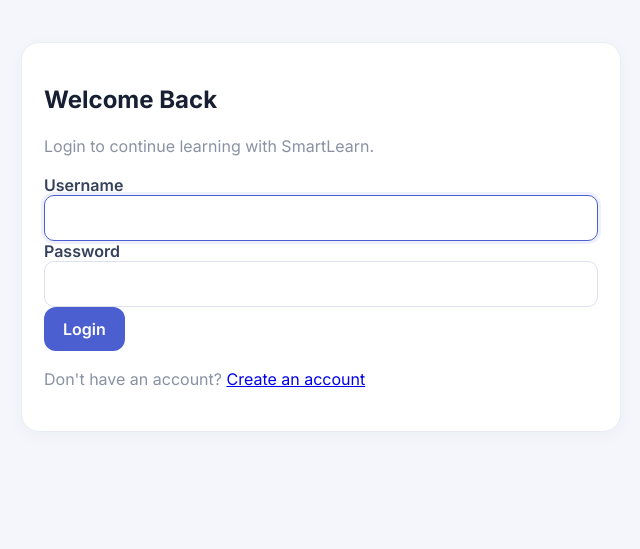
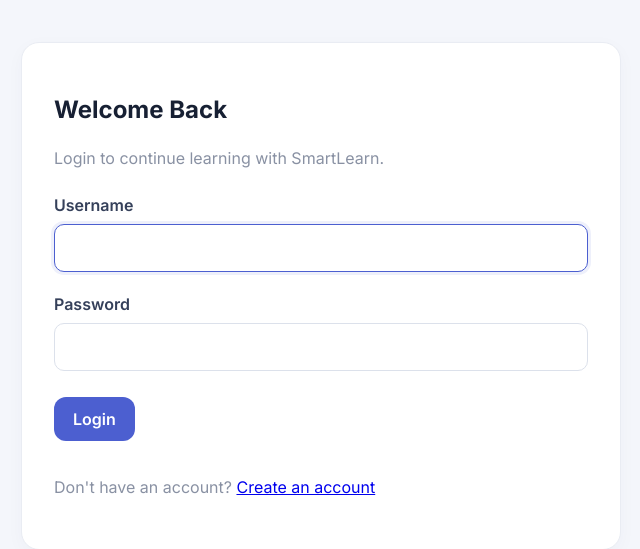
Before and after one commit to imanmasomi/SmartLearn, a Django app: a page that uses templates/base.html in a window 1280 px wide. Shown: the part 72-621 px from the top of the page, without its empty margins (319-959 px from the left). Run offline with Django 5.2, Linux system fonts and the light colour scheme.

Commit message:
Fri, Nov 6, 2026, 8:29 PM +03:30

```diff
--- a/static/css/style.css
+++ b/static/css/style.css
@@ -623,3 +623,38 @@ label.quiz-choice input[type="radio"] {
         grid-template-columns: 1fr;
     }
 }
+/* Login and Register Form Spacing */
+
+.panel.narrow {
+    padding: 32px;
+}
+
+.form-group {
+    margin-bottom: 22px;
+}
+
+.form-group label {
+    display: block;
+    margin-bottom: 9px;
+    font-weight: 600;
+}
+
+.form-group input {
+    width: 100%;
+    box-sizing: border-box;
+    padding: 13px 14px;
+}
+
+.panel.narrow form .button {
+    margin-top: 4px;
+    margin-bottom: 14px;
+}
+
+.panel.narrow form {
+    margin-top: 22px;
+}
+
+.panel.narrow .muted {
+    margin-top: 18px;
+    line-height: 1.8;
+}
```
